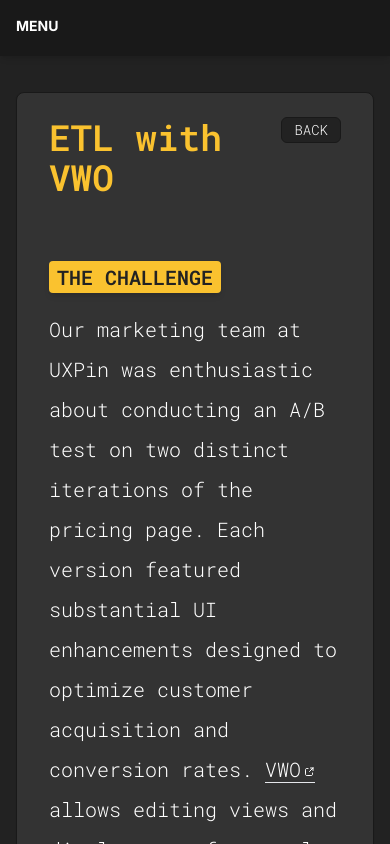
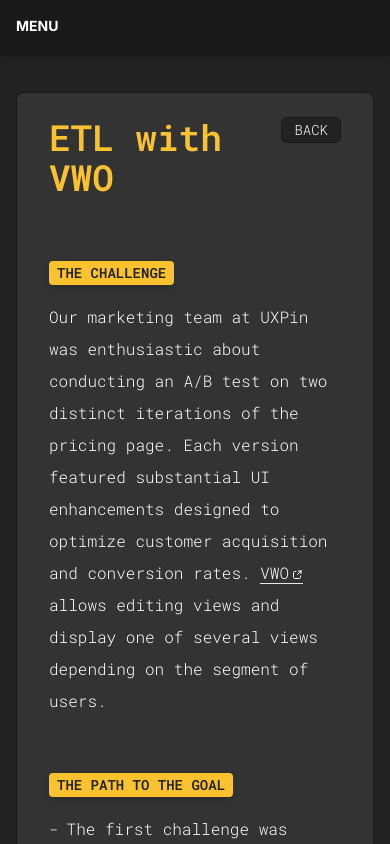
Before and after one commit to sickdyd/sickdyd.github.io, a Next.js app: page /recent-work/etl-with-vwo in a window 390 px wide. Shown: the top 844 px of the page. Built offline with nearby package versions, Linux system fonts and the light colour scheme.

Commit message:
Decrease mobile font

```diff
--- a/src/app/components/Subtitle.tsx
+++ b/src/app/components/Subtitle.tsx
@@ -1,6 +1,6 @@
 export default function Subtitle({ children }: { children?: React.ReactNode }) {
   return (
-    <h3 className="shadow-3d mb-4 mt-8 inline-block flex-grow-0 self-start rounded bg-primary pb-0.5 pl-2 pr-2 pt-0.5 text-sm font-bold uppercase text-tertiary shadow-md sm:text-xl">
+    <h3 className="shadow-3d mb-4 mt-8 inline-block flex-grow-0 self-start rounded bg-primary pb-0.5 pl-2 pr-2 pt-0.5 text-sm font-bold uppercase text-tertiary shadow-md">
       {children}
     </h3>
   );
--- a/src/app/globals.css
+++ b/src/app/globals.css
@@ -12,7 +12,7 @@
 }
 
 body {
-  @apply flex min-h-screen flex-col overflow-y-scroll leading-8 sm:leading-10 sm:text-xl;
+  @apply flex min-h-screen flex-col overflow-y-scroll leading-8;
   background: linear-gradient(
     93deg,
     var(--color-secondary) 20%,
```
